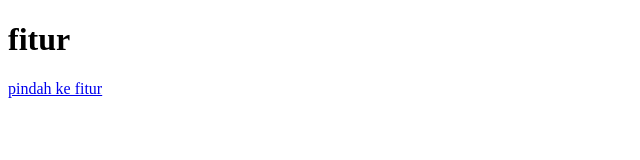
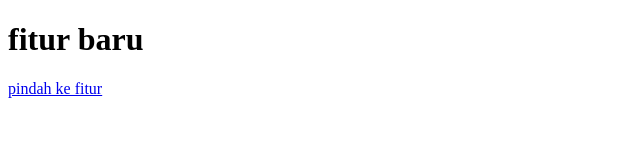
Before and after one commit to naufalfarel/POPL_A_0409_2358, a plain HTML site: page feature.html in a window 1280 px wide. Shown: the whole page, without its empty margins (0-640 px from the left). Drawn offline with Linux system fonts and the light colour scheme.

Commit message:
feat: fitur halaman baruu

```diff
--- a/feature.html
+++ b/feature.html
@@ -1,7 +1,7 @@
 <!DOCTYPE html>
 <html lang="en">
   <body>
-    <h1>fitur</h1>
+    <h1>fitur baru</h1>
     <a href="index.html">pindah ke fitur</a>
   </body>
 </html>
```
